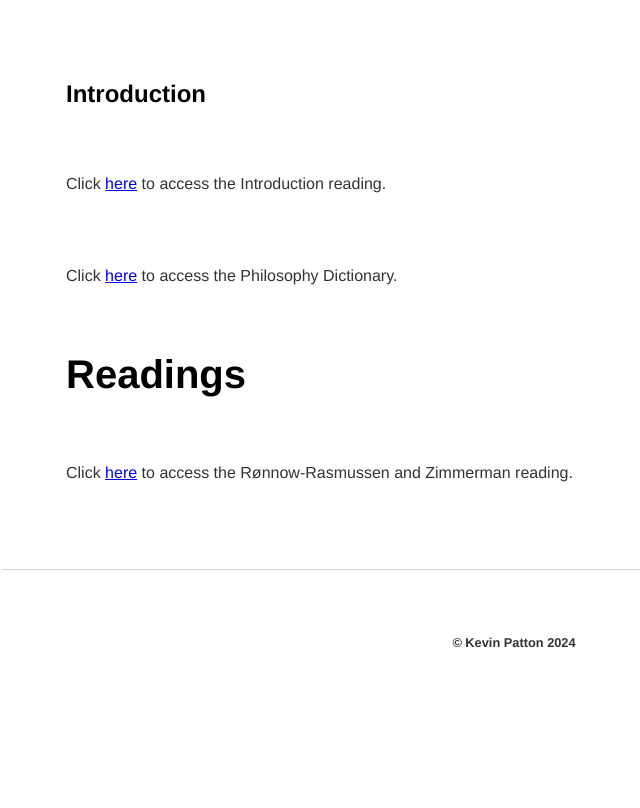
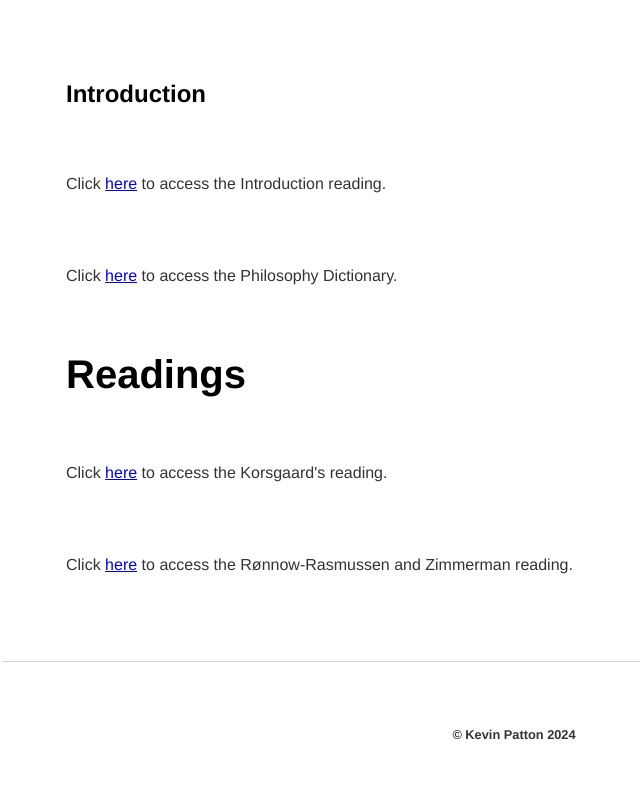
Before and after one commit to kevinjpatton/kevinjpatton.github.io, a Jekyll site: the page built from teaching/phil_3050/readings/index.html, in a window 1280 px wide. Shown: the part 348-1156 px from the top of the page, without its empty margins (126-766 px from the left). Built offline with Jekyll 4.4.1, drawn with Linux system fonts in a browser that asks for light colours; Markdown is read by kramdown in place of the engine named in the settings; before the commit the page ends 1064 px from its top, so only the background shows below that.

Commit message:
Update index.html

```diff
--- a/teaching/phil_3050/readings/index.html
+++ b/teaching/phil_3050/readings/index.html
@@ -1,9 +1,10 @@
 ---
 layout: 3050
-title: PHIL3050 - Extra Credit
+title: PHIL3050 - Readings
 ---
 <h2>Introduction</h2>
 <p>Click <a href="/banda/Draft - How to Philosophize.pdf" target="_blank">here</a> to access the Introduction reading.</p>
 <p>Click <a href="/banda/Draft - Philosophabet.pdf" target="_blank">here</a> to access the Philosophy Dictionary.</p>
 <h1>Readings</h1>
+<p>Click <a href="/teaching/phil_3050/readings/Christine M. Korsgaard - The Sources of Normativity.pdf" target="_blank">here</a> to access the Korsgaard's reading.</p>
 <p>Click <a href="/teaching/phil_3050/readings/Toni Rønnow-Rasmussen and Michael J. Zimmerman - Recent Work on Intrinsic Value.pdf" target="_blank">here</a> to access the Rønnow-Rasmussen and Zimmerman reading.</p>
```
